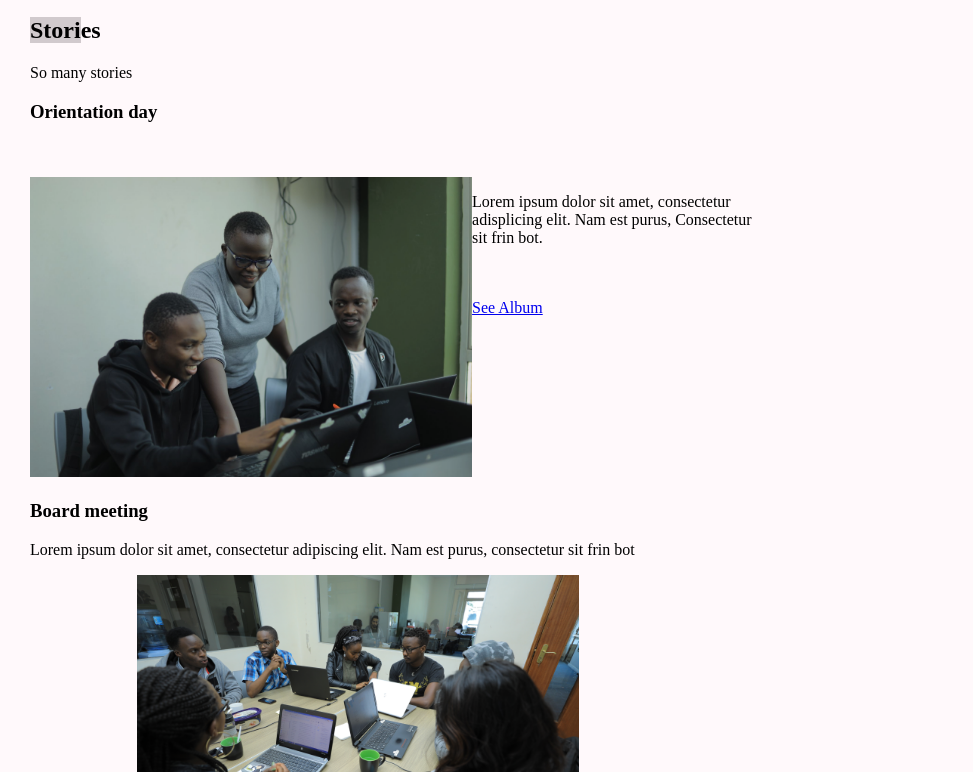
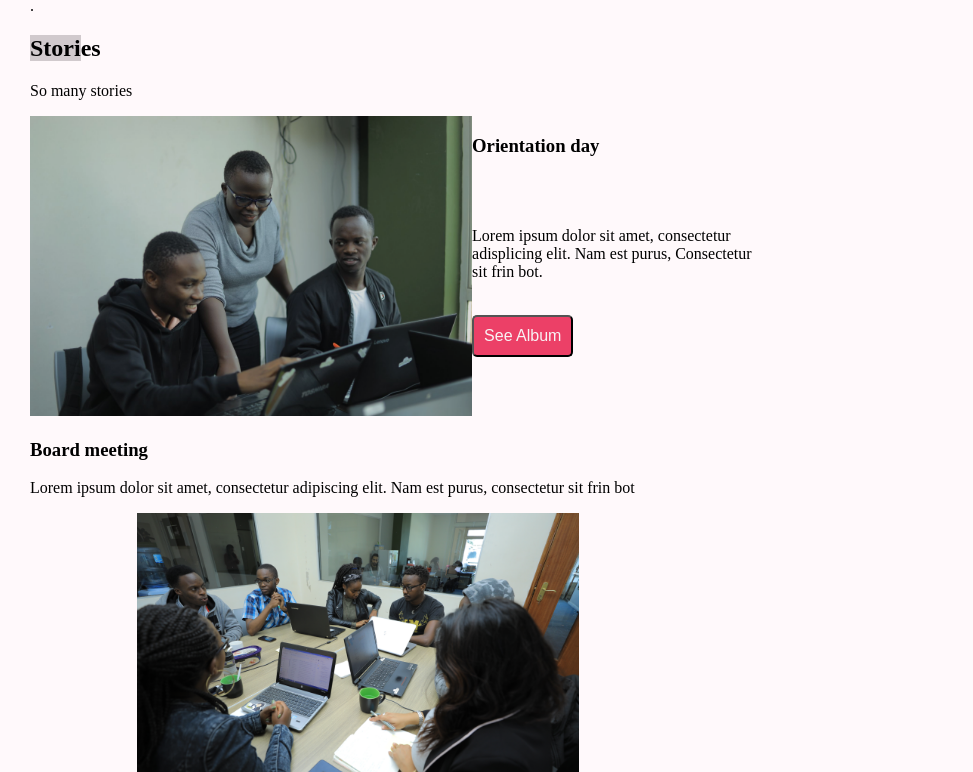
Before and after one commit to denisdelaki/firstIP, a plain HTML site: page index.html in a window 1280 px wide. Shown: the part 592-1364 px from the top of the page, without its empty margins (0-973 px from the left). Drawn offline with Linux system fonts and the light colour scheme.

Commit message:
added class selector and the button

```diff
--- a/index.html
+++ b/index.html
@@ -34,20 +34,19 @@
     <div>
 <img src="./assets/image1.png" height="500px">
 </div>
-</div>
+</div>.
 </div>
 </section>
 <section>
 <h2> <span class="stori">Stori</span>es</h2><p>So many stories</p>
-
-        <h3>Orientation day</h3><br><br>
     <div id="orient">
-        <div>
+        <div id="imag">
         <img src="./assets/image 2.png" height="300px">
         </div>
-        <div>
-            <p>Lorem ipsum dolor sit amet, consectetur <br>adisplicing elit. Nam est purus, Consectetur <br> sit frin bot.</p><br><br>
-            <a href="album.html"> See Album</a>
+        <div class="parag">
+            <h3>Orientation day</h3><br><br>
+            <p>Lorem ipsum dolor sit amet, consectetur <br>adisplicing elit. Nam est purus, Consectetur <br> sit frin bot.</p><br>
+            <button class="enrol">See Album</button>
         </div>
     </div>
     <div>
```
